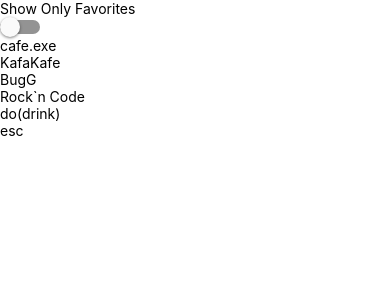
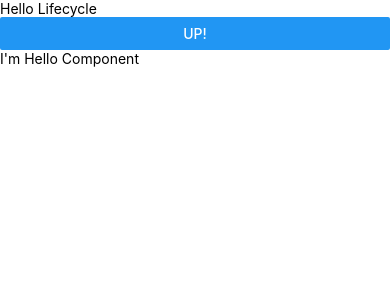
Before and after one commit to MrEmin/patika-react-native, a React Native app: screen / in a window 390 px wide. Shown: the top 300 px of the page. Built offline with nearby package versions, Linux system fonts and the light colour scheme.

Commit message:
lifecycle done

```diff
--- a/src/App.js
+++ b/src/App.js
@@ -1,36 +1,36 @@
-import React, {useState} from 'react';
-import {View, FlatList, Text, Switch} from 'react-native';
-
-const data = [
-  {id: 0, name: 'cafe.exe', isFavorite: true},
-  {id: 1, name: 'KafaKafe', isFavorite: false},
-  {id: 2, name: 'BugG', isFavorite: false},
-  {id: 3, name: 'Rock`n Code', isFavorite: true},
-  {id: 4, name: 'do(drink)', isFavorite: false},
-  {id: 5, name: 'esc', isFavorite: false},
-];
+import React, {useEffect, useState} from 'react';
+import {View, Text, Button} from 'react-native';
 
 function App() {
-  const [cafeList, setCafeList] = useState(data);
-  const [showOnlyFavorites, setShowOnlyFavorites] = useState(false);
+  const [helloFlag, setHelloFlag] = useState(true);
 
-  function onFavoritesChange(isFavoriteSelected) {
-    setShowOnlyFavorites(isFavoriteSelected);
-    isFavoriteSelected
-      ? setCafeList(cafeList.filter(cafe => cafe.isFavorite))
-      : setCafeList(data);
+  function updateFlag() {
+    setHelloFlag(!helloFlag);
   }
 
   return (
     <View>
-      <Text>Show Only Favorites</Text>
-      <Switch value={showOnlyFavorites} onValueChange={onFavoritesChange} />
-      <FlatList
-        data={cafeList}
-        renderItem={({item, index}) => <Text>{item.name}</Text>}
-      />
+      <Text>Hello Lifecycle</Text>
+      <Button title={'Up!'} onPress={updateFlag} />
+      {helloFlag && <Hello />}
     </View>
   );
 }
 
 export default App;
+
+function Hello() {
+  useEffect(() => {
+    console.log('Merhaba Dünya');
+
+    return () => {
+      console.log('Gidiyorum bütün aşklar yüreğimde');
+    };
+  }, []);
+
+  return (
+    <View>
+      <Text>I'm Hello Component</Text>
+    </View>
+  );
+}
```
